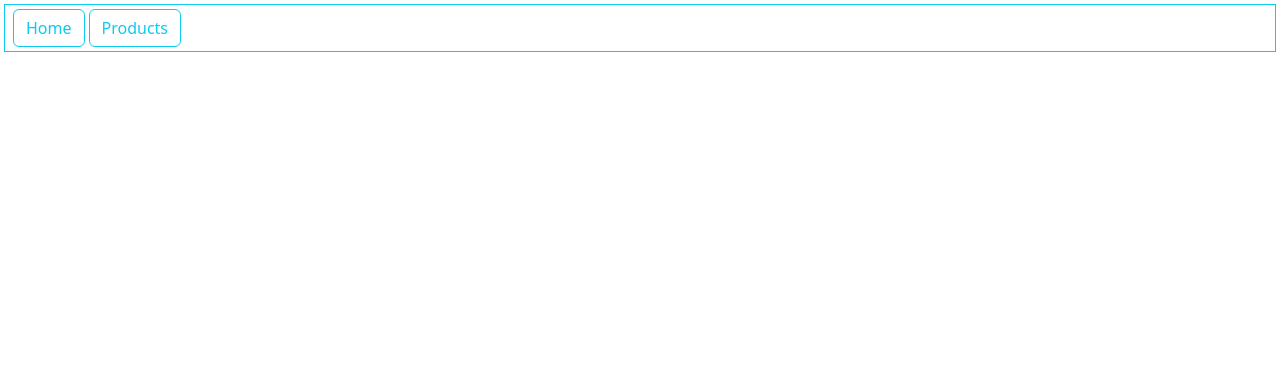
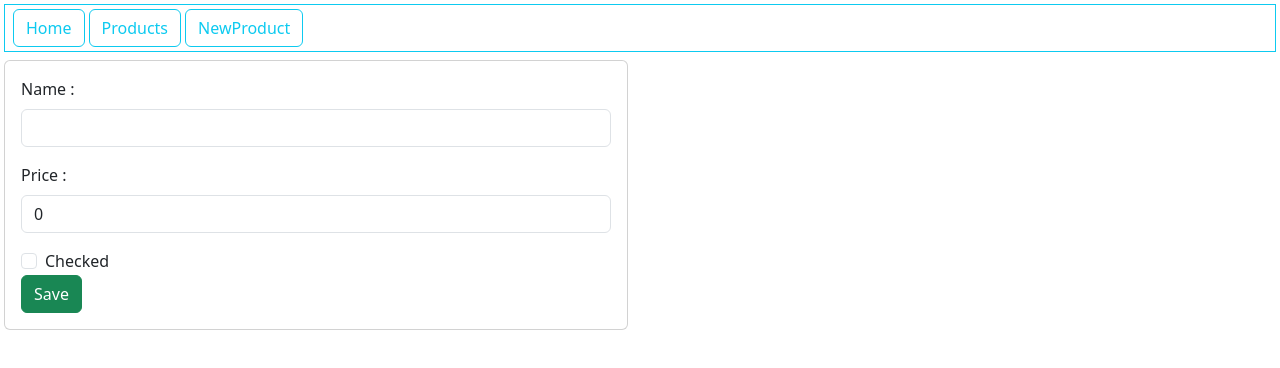
Before and after one commit to a-rahni/products-crud-front-react, a React (Create React App) app: page /newProduct in a window 1280 px wide. Before the commit this address had no page. Shown: the top 368 px of the page. Built offline with nearby package versions, Linux system fonts and the light colour scheme.

Commit message:
formulaire new product

```diff
--- a/data/db.json
+++ b/data/db.json
@@ -16,13 +16,13 @@
       "id": 3,
       "name": "Smart phone",
       "price": 5200,
-      "checked": false
+      "checked": true
     },
     {
-      "id": 4,
-      "name": "Mouse",
-      "price": 50,
-      "checked": true
+      "name": "hhh",
+      "price": "45",
+      "checked": false,
+      "id": 6
     }
   ]
 }
--- a/src/App.js
+++ b/src/App.js
@@ -5,6 +5,7 @@ import Products from './components/Products';
 import Home from './components/Home';
 import "bootstrap/dist/css/bootstrap.min.css"
 import { useEffect, useState } from 'react';
+import NewProduct from './components/NewProduct';
 
 function App() {
   // use state: pour gerer l'etat de bouton menu activé
@@ -36,6 +37,13 @@ function App() {
               to={"/products"}>Products
             </Link>
           </li>
+          <li>
+            <Link
+              onClick={()=>setCurrentRoute("newProduct")}
+              className={currentRoute==="newProduct"? "btn btn-info ms-1": "btn btn-outline-info ms-1"}
+              to={"/newProduct"}>NewProduct
+            </Link>
+          </li>
 
         </ul>
 
@@ -44,6 +52,7 @@ function App() {
       <Routes>
         <Route path='/home' element={<Home />}></Route>
         <Route path='/products' element={<Products />}></Route>
+        <Route path='/newProduct' element={<NewProduct />}></Route>
 
       </Routes>
     </BrowserRouter>
--- a/src/components/NewProduct.js
+++ b/src/components/NewProduct.js
@@ -1,8 +1,54 @@
-import React from 'react'
+import React, { useState } from 'react'
+import { saveProduct } from '../app/app'
 
 function NewProduct() {
+  const [name,setName]=useState("")
+  const [price,setPrice]=useState(0)
+  const [checked,setChecked]=useState(false)
+
+const handleSaveProduct = (event)=>{
+  // intercepter l'event pour eviter de rafraichir le formulaire apres le save (ne pas reprendre val par defaut)
+  event.preventDefault();
+  //let product = {name:name, price:price, checked:checked}
+  let product = {name, price, checked};
+  saveProduct(product).then(resp=>{
+    alert(JSON.stringify(resp.data));
+  });
+}
+
   return (
-    <div>NewProduct</div>
+    <div className='row p-1'>
+      <div className='col-md-6'>
+        <div className='card'>
+          <div className='card-body'>
+            {/* {name}  // pour tester le binding entre champ et state*/}
+            <form onSubmit={handleSaveProduct}>
+              <div className='mb-3'>
+                <label className='form-label'>Name :</label>
+                <input className='form-control'
+                  onChange={(e)=>setName(e.target.value)}
+                  value={name} ></input>
+              </div>
+              <div className='mb-3'>
+                <label className='form-label'>Price :</label>
+                <input className='form-control'
+                  onChange={(e)=>setPrice(e.target.value)}
+                  value={price}></input>
+              </div>
+              <div className='form-check'>
+                <input className='form-check-input' type='checkbox'
+                  onChange={(e)=>setChecked(e.target.value)}
+                  checked={checked}/>
+                <label className='form-check-label' for='flexCheckChecled'>
+                  Checked
+                </label>
+              </div>
+              <button className='btn btn-success'>Save</button>
+            </form>
+          </div>
+        </div>
+      </div>
+    </div>
   )
 }
 
--- a/src/components/Products.js
+++ b/src/components/Products.js
@@ -53,7 +53,7 @@ function Products() {
         deleteProduct(product).then(resp=>{
            // handleGetProducts();
            // au lieu de recharger la liste de produit, supprimer seulement de l'etat de l'affichage (single page)
-           const newProducts = products.filter(p=>p.id != product.id);
+           const newProducts = products.filter(p=>p.id !== product.id);
            setProducts(newProducts);
         })
         // const newProducts = products.filter(p=>p.id != product.id);
```
